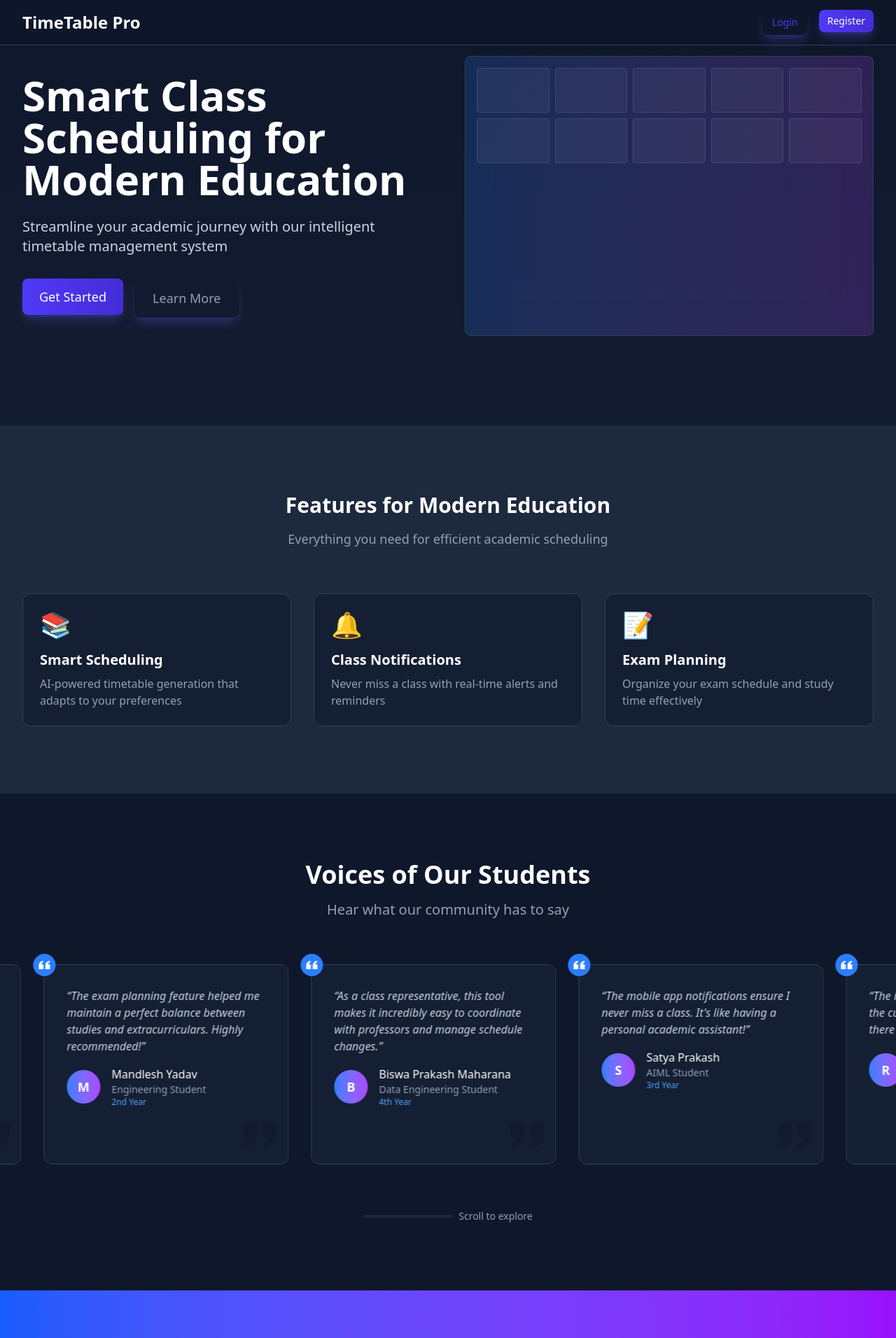
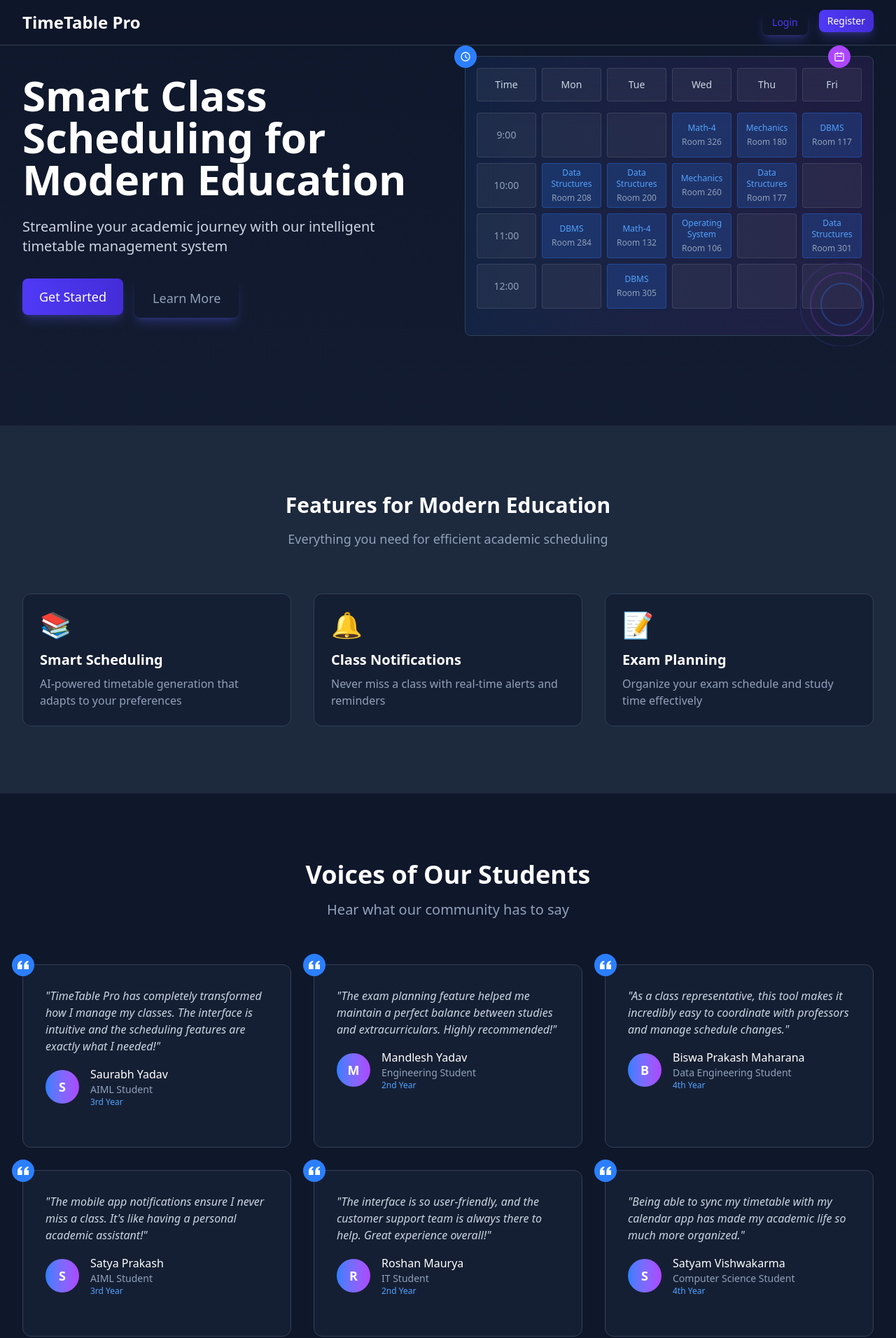
Before and after one commit to Abhi-engg/Class-Time-table, a React (Vite) app in the folder Timetable/: page / in a window 1280 px wide. Shown: the top 1912 px of the page at 70% size. Built offline with nearby package versions, Linux system fonts and the light colour scheme.

Commit message:
herooooo

```diff
--- a/Timetable/src/pages/LandingPage.jsx
+++ b/Timetable/src/pages/LandingPage.jsx
@@ -129,25 +129,101 @@ const LandingPage = () => {
               </div>
             </motion.div>
 
-            {/* Animated Illustration */}
+            {/* Animated Timetable Illustration */}
             <motion.div
               initial={{ opacity: 0, x: 20 }}
               animate={{ opacity: 1, x: 0 }}
               transition={{ duration: 0.5, delay: 0.2 }}
               className="relative"
             >
-              <div className="w-full h-[400px] bg-gradient-to-r from-blue-500/20 to-purple-500/20 rounded-lg backdrop-blur-xl border border-slate-700">
-                {/* Calendar Grid Animation */}
-                <div className="grid grid-cols-5 gap-2 p-4">
-                  {[...Array(10)].map((_, i) => (
+              <div className="w-full h-[400px] bg-gradient-to-r from-blue-500/10 to-purple-500/10 rounded-lg backdrop-blur-xl border border-slate-700 p-4">
+                {/* Timetable Header */}
+                <div className="grid grid-cols-6 gap-2 mb-4">
+                  <div className="h-12 rounded bg-white/5 border border-white/10 flex items-center justify-center">
+                    <span className="text-slate-300 text-sm">Time</span>
+                  </div>
+                  {['Mon', 'Tue', 'Wed', 'Thu', 'Fri'].map((day, i) => (
                     <motion.div
-                      key={i}
-                      className="h-16 rounded bg-white/5 border border-white/10"
-                      initial={{ opacity: 0, y: 20 }}
+                      key={day}
+                      className="h-12 rounded bg-white/5 border border-white/10 flex items-center justify-center"
+                      initial={{ opacity: 0, y: -20 }}
                       animate={{ opacity: 1, y: 0 }}
                       transition={{ delay: i * 0.1 }}
-                    />
+                    >
+                      <span className="text-slate-300 text-sm">{day}</span>
+                    </motion.div>
                   ))}
+                </div>
+
+                {/* Timetable Body */}
+                {[9, 10, 11, 12].map((hour, rowIndex) => (
+                  <motion.div
+                    key={hour}
+                    className="grid grid-cols-6 gap-2 mb-2"
+                    initial={{ opacity: 0, x: -20 }}
+                    animate={{ opacity: 1, x: 0 }}
+                    transition={{ delay: rowIndex * 0.1 }}
+                  >
+                    <div className="h-16 rounded bg-white/5 border border-white/10 flex items-center justify-center">
+                      <span className="text-slate-400 text-sm">
+                        {`${hour}:00`}
+                      </span>
+                    </div>
+                    {[...Array(5)].map((_, i) => {
+                      const isClass = Math.random() > 0.5;
+                      return (
+                        <motion.div
+                          key={i}
+                          className={`h-16 rounded ${
+                            isClass
+                              ? 'bg-blue-500/20 border-blue-500/30'
+                              : 'bg-white/5 border-white/10'
+                          } border flex items-center justify-center p-2`}
+                          whileHover={{ scale: 1.05 }}
+                        >
+                          {isClass && (
+                            <div className="text-center">
+                              <div className="text-blue-400 text-xs font-medium mb-1">
+                                {['Math-4', 'Data Structures', 'DBMS', 'Mechanics', 'Operating System'][Math.floor(Math.random() * 5)]}
+                              </div>
+                              <div className="text-slate-400 text-xs">
+                                Room {Math.floor(Math.random() * 300) + 100}
+                              </div>
+                            </div>
+                          )}
+                        </motion.div>
+                      );
+                    })}
+                  </motion.div>
+                ))}
+
+                {/* Decorative Elements */}
+                <div className="absolute -bottom-4 -right-4">
+                  <svg
+                    width="120"
+                    height="120"
+                    viewBox="0 0 120 120"
+                    fill="none"
+                    className="opacity-30"
+                  >
+                    <circle cx="60" cy="60" r="30" stroke="currentColor" strokeWidth="2" className="text-blue-500" />
+                    <circle cx="60" cy="60" r="45" stroke="currentColor" strokeWidth="2" className="text-purple-500" opacity="0.7" />
+                    <circle cx="60" cy="60" r="60" stroke="currentColor" strokeWidth="2" className="text-indigo-500" opacity="0.4" />
+                  </svg>
+                </div>
+
+                {/* Clock Icon */}
+                <div className="absolute -top-4 -left-4 w-8 h-8 bg-blue-500 rounded-full flex items-center justify-center">
+                  <svg className="w-4 h-4 text-white" fill="none" stroke="currentColor" viewBox="0 0 24 24">
+                    <path strokeLinecap="round" strokeLinejoin="round" strokeWidth={2} d="M12 8v4l3 3m6-3a9 9 0 11-18 0 9 9 0 0118 0z" />
+                  </svg>
+                </div>
+
+                {/* Calendar Icon */}
+                <div className="absolute -top-4 right-8 w-8 h-8 bg-purple-500 rounded-full flex items-center justify-center">
+                  <svg className="w-4 h-4 text-white" fill="none" stroke="currentColor" viewBox="0 0 24 24">
+                    <path strokeLinecap="round" strokeLinejoin="round" strokeWidth={2} d="M8 7V3m8 4V3m-9 8h10M5 21h14a2 2 0 002-2V7a2 2 0 00-2-2H5a2 2 0 00-2 2v12a2 2 0 002 2z" />
+                  </svg>
                 </div>
               </div>
             </motion.div>
@@ -211,8 +287,8 @@ const LandingPage = () => {
         </div>
       </div>
 
-      {/* Enhanced Student Testimonials Section with Horizontal Scroll */}
-      <div className="bg-slate-900 py-24 overflow-hidden" ref={testimonialRef}>
+      {/* Student Testimonials Section */}
+      <div className="bg-slate-900 py-24" ref={testimonialRef}>
         <div className="max-w-7xl mx-auto px-4 sm:px-6 lg:px-8">
           <motion.div
             initial={{ opacity: 0, y: 20 }}
@@ -228,28 +304,17 @@ const LandingPage = () => {
             </p>
           </motion.div>
 
-          {/* Horizontal Scrolling Container */}
-          <motion.div
-            className="flex space-x-8 pb-8 overflow-visible"
-            style={{ x }}
-          >
+          {/* Grid Layout for Testimonials */}
+          <div className="grid grid-cols-1 md:grid-cols-2 lg:grid-cols-3 gap-8">
             {testimonials.map((testimonial, index) => (
               <motion.div
                 key={index}
-                initial={{ opacity: 0, x: 50 }}
-                whileInView={{ opacity: 1, x: 0 }}
+                initial={{ opacity: 0, y: 20 }}
+                whileInView={{ opacity: 1, y: 0 }}
                 viewport={{ once: true }}
-                transition={{
-                  duration: 0.3,
-                  delay: index * 0.05,
-                  type: "spring",
-                  damping: 15
-                }}
-                className="flex-shrink-0 w-[350px] bg-slate-800/50 backdrop-blur-xl p-8 rounded-xl border border-slate-700 hover:border-blue-500/50 transition-all duration-300"
-                whileHover={{
-                  scale: 1.02,
-                  transition: { duration: 0.2 }
-                }}
+                transition={{ delay: index * 0.1 }}
+                className="bg-slate-800/50 backdrop-blur-xl p-8 rounded-xl border border-slate-700 hover:border-blue-500/50 transition-all duration-300"
+                whileHover={{ scale: 1.02 }}
               >
                 {/* Quote Icon */}
                 <div className="absolute -top-4 -left-4 w-8 h-8 bg-blue-500 rounded-full flex items-center justify-center">
@@ -260,7 +325,7 @@ const LandingPage = () => {
 
                 {/* Testimonial Content */}
                 <div className="mb-6">
-                  <p className="text-slate-300 italic mb-4">&ldquo;{testimonial.quote}&rdquo;</p>
+                  <p className="text-slate-300 italic mb-4">"{testimonial.quote}"</p>
                   <div className="flex items-center gap-4">
                     <div className="w-12 h-12 rounded-full bg-gradient-to-r from-blue-500 to-purple-500 flex items-center justify-center text-white font-bold text-lg">
                       {testimonial.name[0]}
@@ -272,27 +337,8 @@ const LandingPage = () => {
                     </div>
                   </div>
                 </div>
-
-                {/* Decorative Elements */}
-                <div className="absolute bottom-4 right-4 opacity-10">
-                  <svg className="w-12 h-12" fill="currentColor" viewBox="0 0 24 24">
-                    <path d="M9.983 3v7.391c0 5.704-3.731 9.57-8.983 10.609l-.995-2.151c2.432-.917 3.995-3.638 3.995-5.849h-4v-10h9.983zm14.017 0v7.391c0 5.704-3.748 9.57-9 10.609l-.996-2.151c2.433-.917 3.996-3.638 3.996-5.849h-3.983v-10h9.983z" />
-                  </svg>
-                </div>
               </motion.div>
             ))}
-          </motion.div>
-
-          {/* Scroll Indicator */}
-          <div className="mt-8 flex justify-center items-center gap-2">
-            <motion.div
-              className="h-1 w-32 bg-slate-700 rounded-full overflow-hidden"
-              style={{
-                background: "linear-gradient(to right, #3B82F6 var(--scroll), #1F2937 0)",
-                "--scroll": testimonialScrollYProgress.get() * 100 + "%"
-              }}
-            />
-            <span className="text-slate-400 text-sm">Scroll to explore</span>
           </div>
         </div>
       </div>
```
